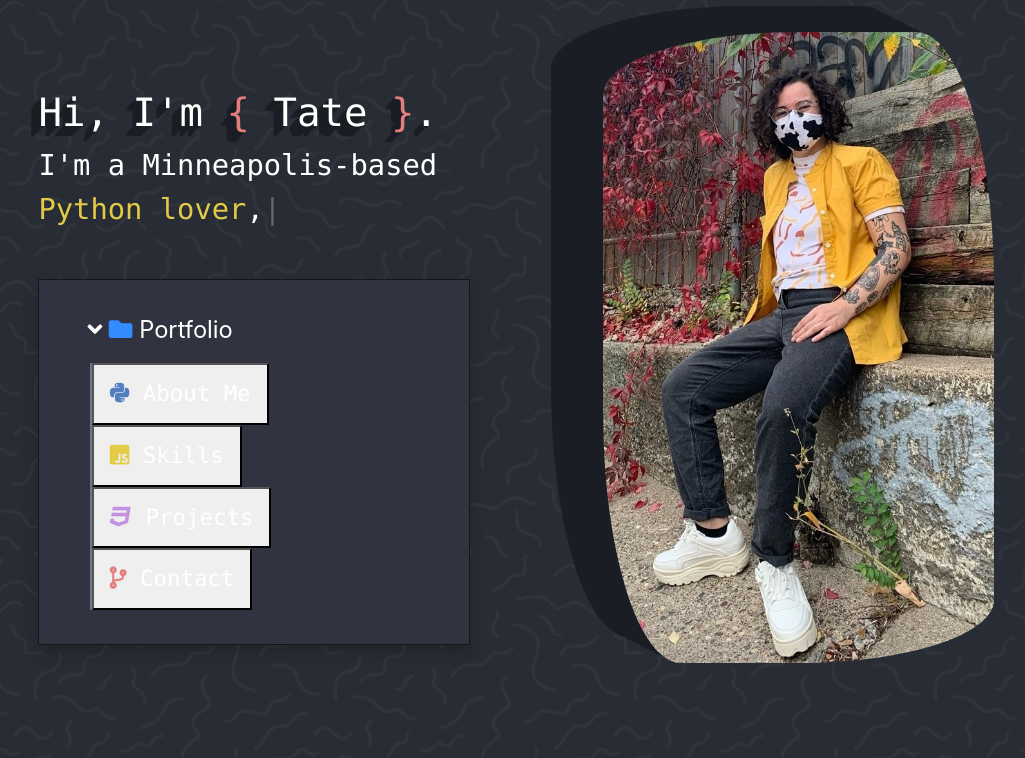
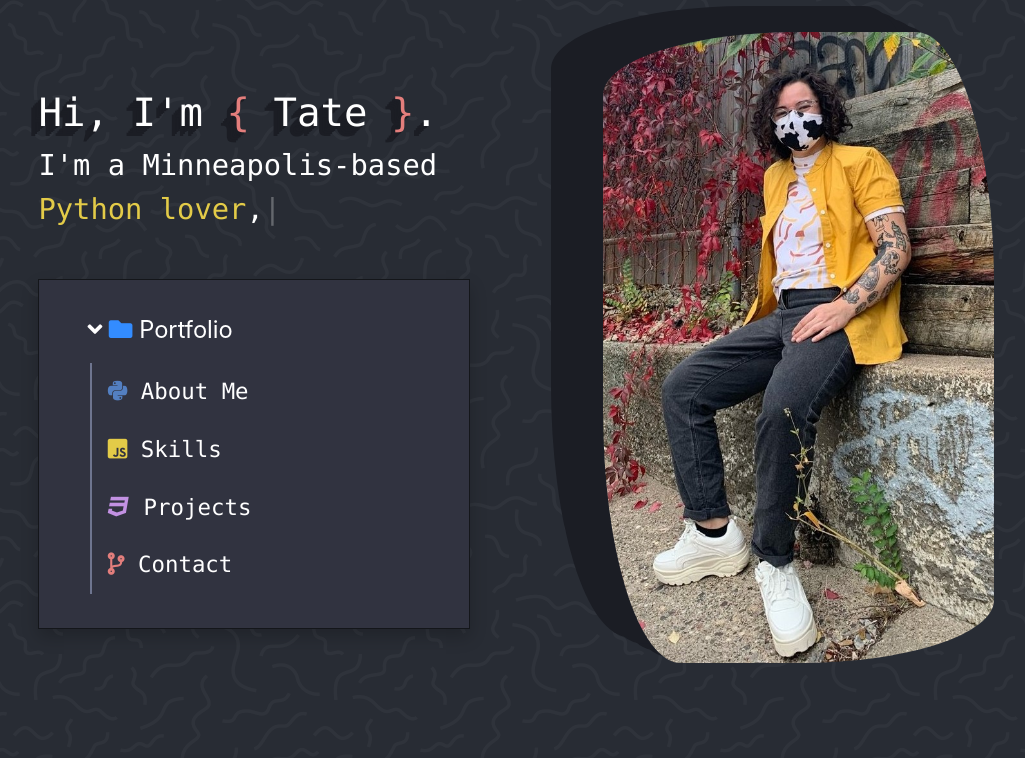
Before and after one commit to tatek1993/Portfolio, a React (Create React App) app: page / in a window 1280 px wide. Shown: the top 758 px of the page, without its empty margins (124-1149 px from the left). Built offline with nearby package versions, Linux system fonts and the light colour scheme.

Commit message:
fixing button styling on nav

```diff
--- a/src/SASS/App.scss
+++ b/src/SASS/App.scss
@@ -250,6 +250,10 @@ h3 {
   text-decoration: none;
   display: block;
   transition: background-color 300ms ease-out;
+  border: none;
+  background-color: initial;
+  width: 100%;
+  text-align: left;
 }
 
 /* Change color of dropdown links on hover */
```
